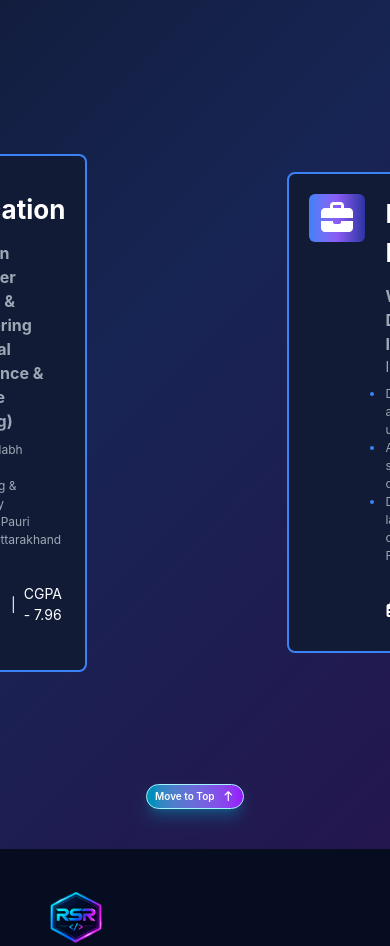
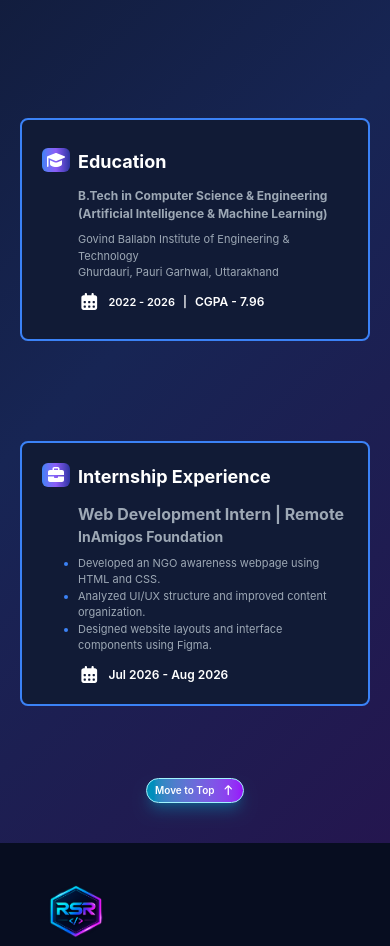
Before and after one commit to RachitRawat720/portfolio-website, a React (Vite) app: page /about in a window 390 px wide. Shown: the part 1024-1970 px from the top of the page. Built offline with nearby package versions, Linux system fonts and the light colour scheme.

Commit message:
responsiveness of cards in about

```diff
--- a/src/components/About.jsx
+++ b/src/components/About.jsx
@@ -53,7 +53,7 @@ const about = () => {
     }, [])
 
     return (
-        <div className='px-10 pt-10 pb-10 overflow-hidden bg-[linear-gradient(135deg,#080D1F_0%,#101A35_35%,#172554_65%,#24164F_100%)]'>
+        <div className='px-5 sm:px-10 pt-10 pb-10 overflow-hidden bg-[linear-gradient(135deg,#080D1F_0%,#101A35_35%,#172554_65%,#24164F_100%)]'>
             <motion.div
                 initial = {{
                     opacity: 0,
@@ -78,11 +78,11 @@ const about = () => {
                         screenSize === 'extraSmall'? 0.8 : ""
                 }}
                 className='flex flex-col justify-center items-center pt-20 pb-25 sm:pt-30 sm:pb-35 md:pt-40 md:pb-50 '>
-                <h1 className='text-[18px] xs:text-[20px] sm:text-[24px] md:text-[30px] lg:text-[36px] xl:text-[40px] font-bold bg-linear-to-r from-[#3B82F6] via-[#8B5CF6] to-[#3239b9d2] bg-clip-text text-transparent'>GET TO KNOW ME BETTER</h1>
+                <h1 className='text-[22px] xs:text-[26px] sm:text-[30px] md:text-[36px] lg:text-[40px] xl:text-[50px] font-bold bg-linear-to-r from-[#3B82F6] via-[#8B5CF6] to-[#3239b9d2] bg-clip-text text-transparent'>GET TO KNOW ME BETTER</h1>
 
                 <div className='h-1 w-18 xs:w-20 sm:w-30 md:w-40 bg-linear-to-r from-[#3B82F6] via-[#8B5CF6] to-[#3239b9d2] rounded-4xl'></div>
 
-                <h3 className='text-[9px] xs:text-[10px] sm:text-[12px] md:text-[15px] lg:text-[18px] xl:text-[20px] font-semibold text-gray-300 mt-4'>Building, learning, and turning ideas into web applications</h3>
+                <h3 className='text-[10px] xs:text-[12px] sm:text-[14px] md:text-[17px] lg:text-[20px] xl:text-[22px] font-semibold text-gray-300 mt-4'>Building, learning, and turning ideas into web applications</h3>
             </motion.div>
 
             <div className='flex flex-col lg:flex-row justify-center items-center gap-15'>
@@ -124,49 +124,48 @@ const about = () => {
                 </motion.div>
             </div>
 
-            <div className='flex justify-center items-center mt-40 gap-50 mb-20'>
-                <motion.div className='border-[#3B82F6] border-2 rounded-lg flex p-5 py-8.5 gap-5
-                bg-[#111B36] w-full h-full'>
-                    <div className='flex p-2 h-12 rounded-md justify-center bg-linear-to-r from-[#3B82F6] via-[#8B5CF6] to-[#3239b9d2]'>
-                        <FontAwesomeIcon icon={faGraduationCap} color='white' size='2x'/>
+            <div className='flex flex-col lg:flex-row justify-center items-center mt-30 xs:mt-30 sm:mt-40 mb-10 gap-25 xs:gap-30 lg:gap-25 xl:gap-60'>
+                <motion.div className='border-[#3B82F6] border-2 rounded-lg flex px-5 py-7 gap-2 xs:gap-5 bg-[#111B36]'>
+                    <div className='flex p-1 md:p-2 h-6 xs:h-7 sm:h-8 md:h-10 xl:h-12 rounded-md justify-center items-start bg-linear-to-r from-[#3B82F6] via-[#8B5CF6] to-[#3239b9d2]'>
+                        <FontAwesomeIcon icon={faGraduationCap} color='white' className='text-[16px] xs:text-[18px] sm:text-[20px] md:text-[25px] xl:text-[30px]'/>
                     </div>
 
                     <div className='flex flex-col'>
-                        <h2 className='font-bold text-[26px] text-white'>Education</h2>
+                        <h2 className='font-bold text-[18px] xs:text-[19px] sm:text-[22px] md:text-[24px] xl:text-[26px] text-white'>Education</h2>
 
-                        <h3 className='text-[#9da8b5] text-[16px] font-bold mt-3'>B.Tech in Computer Science & Engineering</h3>
-                        <h3 className='text-[#9da8b5] text-[16px] font-bold'>(Artificial Intelligence & Machine Learning)</h3>
-                        <p className='text-[#9da8b5] mt-2 text-[12px]'>Govind Ballabh Institute of Engineering & Technology</p>
-                        <p className='text-[#9da8b5] text-[12px]'>Ghurdauri, Pauri Garhwal, Uttarakhand</p>
+                        <h3 className='text-[#9da8b5] text-[12px] xs:text-[14px] sm:text-[15px] xl:text-[16px] font-bold mt-3'>B.Tech in Computer Science & Engineering</h3>
+                        <h3 className='text-[#9da8b5] text-[12px] xs:text-[14px] sm:text-[15px] xl:text-[16px] font-bold'>(Artificial Intelligence & Machine Learning)</h3>
+                        <p className='text-[#9da8b5] text-[11px] mt-2 xs:text-[12px]'>Govind Ballabh Institute of Engineering & Technology</p>
+                        <p className='text-[#9da8b5] text-[11px] xs:text-[12px]'>Ghurdauri, Pauri Garhwal, Uttarakhand</p>
 
-                        <div className='mt-6 flex items-center gap-2'>
-                            <FontAwesomeIcon icon={faCalendarDays} color='white' size='1x'/>
-                            <p className='text-[14px] text-white'>2022 - 2026</p>
-                            <p className='text-[14px] text-white'>|</p>
-                            <p className='text-white text-[14px]'>CGPA - 7.96</p>
+                        <div className='mt-3 sm:mt-6 flex items-center gap-2'>
+                            <FontAwesomeIcon icon={faCalendarDays} color='white' className='text-[18px]'/>
+                            <p className='text-[11px] xs:text-[13px] sm:text-[14px] text-white font-semibold'>2022 - 2026</p>
+                            <p className='text-[11px] xs:text-[13px] sm:text-[14px] text-white font-semibold'>|</p>
+                            <p className='text-[12px] xs:text-[13px] sm:text-[14px] text-white font-semibold'>CGPA - 7.96</p>
                         </div>
                     </div>
                 </motion.div>
 
-                <motion.div className='border-[#3B82F6] bg-[#111B36] border-2 rounded-lg flex p-5 gap-5 w-full h-full'>
-                    <div className='flex p-2 h-12 rounded-md justify-center bg-linear-to-r from-[#3B82F6] via-[#8B5CF6] to-[#3239b9d2]'>
-                        <FontAwesomeIcon icon={faBriefcase} color='white' size='2x'/>
+                <motion.div className='border-[#3B82F6] bg-[#111B36] border-2 rounded-lg flex p-5 gap-2 xs:gap-5'>
+                    <div className='flex p-1 md:p-2 h-6 xs:h-7 sm:h-8 md:h-10 xl:h-12 rounded-md justify-center bg-linear-to-r from-[#3B82F6] via-[#8B5CF6] to-[#3239b9d2]'>
+                        <FontAwesomeIcon icon={faBriefcase} color='white' className='text-[16px] xs:text-[18px] sm:text-[20px] md:text-[25px] xl:text-[30px]'/>
                     </div>
 
                     <div className='flex flex-col'>
-                        <h2 className='font-bold text-[26px] text-white'>Internship Experience</h2>
+                        <h2 className='font-bold text-[18px] xs:text-[19px] sm:text-[22px] md:text-[24px] xl:text-[26px] text-white'>Internship Experience</h2>
 
-                        <h3 className='text-[#9da8b5] text-[16px] font-bold mt-3'>Web Development Intern | Remote</h3>
-                        <h3 className='text-[#9da8b5] text-[14px]'>InAmigos Foundation</h3>
-                        <ul className='mt-2 list-disc marker:text-[#3B82F6] text-[#9da8b5] text-[12px]'>
+                        <h3 className='text-[#9da8b5] xs:text-[14px] text-[16px] font-bold mt-3'>Web Development Intern | Remote</h3>
+                        <h3 className='text-[#9da8b5] xs:text-[14px] text-[14px] font-bold'>InAmigos Foundation</h3>
+                        <ul className='mt-2 list-disc marker:text-[#3B82F6] text-[#9da8b5] text-[11px] xs:text-[13px]'>
                             <li>Developed an NGO awareness webpage using HTML and CSS.</li>
                             <li>Analyzed UI/UX structure and improved content organization.</li>
                             <li>Designed website layouts and interface components using Figma.</li>
                         </ul>
 
-                        <div className='mt-6 flex items-center gap-2'>
-                            <FontAwesomeIcon icon={faCalendarDays} color='white' size='1x'/>
-                            <p className='text-[14px] text-white'>Jul 2026 - Aug 2026</p>
+                        <div className='mt-3 sm:mt-6 flex items-center gap-2'>
+                            <FontAwesomeIcon icon={faCalendarDays} color='white' className='text-[18px]'/>
+                            <p className='text-[12px] xs:text-[13px] sm:text-[14px] text-white font-semibold'>Jul 2026 - Aug 2026</p>
                         </div>
                     </div>
 
```
